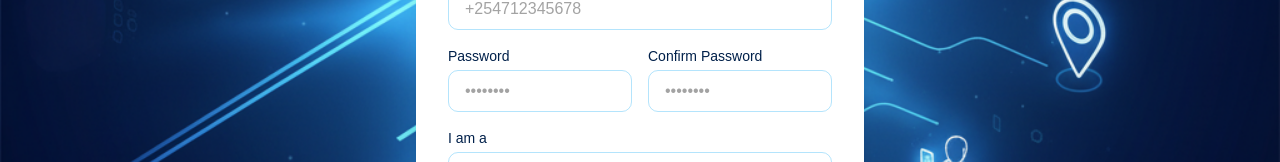
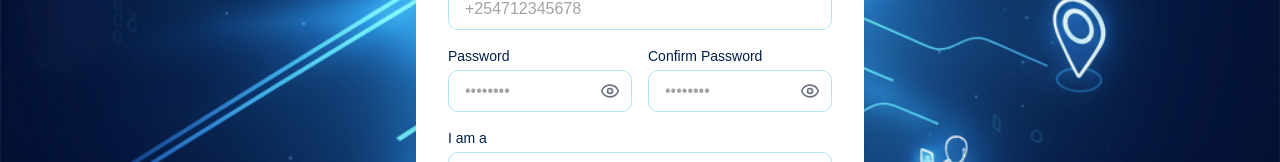
Before and after one commit to oduordaizy/ridelink, a Next.js app in the folder frontend/: page /auth/register in a window 1280 px wide. Shown: the part 595-757 px from the top of the page. Built offline with nearby package versions, Linux system fonts and the light colour scheme; no server answers.

Commit message:
Added view password feature

```diff
--- a/frontend/app/auth/login/page.tsx
+++ b/frontend/app/auth/login/page.tsx
@@ -6,12 +6,14 @@ import { useAuth } from '@/app/contexts/AuthContext';
 import Footer from '@/app/components/Footer';
 import Navbar from '@/app/components/Navbar';
 import Image from 'next/image';
+import { Eye, EyeOff } from 'lucide-react';
 
 export default function Login() {
   const [formData, setFormData] = useState({
     username: '',
     password: '',
   });
+  const [showPassword, setShowPassword] = useState(false);
   const [error, setError] = useState('');
   const [isLoading, setIsLoading] = useState(false);
   const { login } = useAuth();
@@ -109,16 +111,29 @@ export default function Login() {
                 >
                   Password
                 </label>
+                <div className="relative">
                   <input
-                  type="password"
+                    type={showPassword ? 'text' : 'password'}
                     id="password"
                     name="password"
                     value={formData.password}
                     onChange={handleChange}
-                  className="w-full px-4 py-3 border border-[#08A6F6]/40 rounded-lg focus:ring-2 focus:ring-[#08A6F6] focus:outline-none"
+                    className="w-full px-4 py-3 border border-[#08A6F6]/40 rounded-lg focus:ring-2 focus:ring-[#08A6F6] focus:outline-none pr-10"
                     placeholder="Password"
                     required
                   />
+                  <button
+                    type="button"
+                    onClick={() => setShowPassword(!showPassword)}
+                    className="absolute right-3 top-1/2 -translate-y-1/2 text-gray-500 hover:text-[#08A6F6] focus:outline-none"
+                  >
+                    {showPassword ? (
+                      <EyeOff className="h-5 w-5" />
+                    ) : (
+                      <Eye className="h-5 w-5" />
+                    )}
+                  </button>
+                </div>
               </div>
               <button
                 type="submit"
--- a/frontend/app/auth/register/page.tsx
+++ b/frontend/app/auth/register/page.tsx
@@ -6,6 +6,7 @@ import { useAuth } from '@/app/contexts/AuthContext';
 import Footer from '@/app/components/Footer';
 import Navbar from '@/app/components/Navbar';
 import Image from 'next/image';
+import { Eye, EyeOff } from 'lucide-react';
 
 export default function Register() {
   const [formData, setFormData] = useState({
@@ -18,6 +19,9 @@ export default function Register() {
     phone_number: '',
     user_type: 'passenger' as 'driver' | 'passenger',
   });
+
+  const [showPassword, setShowPassword] = useState(false);
+  const [showConfirmPassword, setShowConfirmPassword] = useState(false);
 
   const [error, setError] = useState('');
   const [isLoading, setIsLoading] = useState(false);
@@ -185,31 +189,57 @@ export default function Register() {
                 <label htmlFor="password" className="block text-sm font-medium text-[#00204a] mb-1">
                   Password
                 </label>
+                <div className="relative">
                   <input
-                  type="password"
+                    type={showPassword ? 'text' : 'password'}
                     id="password"
                     name="password"
                     value={formData.password}
                     onChange={handleChange}
-                  className="w-full px-4 py-2 border border-[#08A6F6]/30 rounded-lg focus:ring-2 focus:ring-[#08A6F6] focus:outline-none"
+                    className="w-full px-4 py-2 border border-[#08A6F6]/30 rounded-lg focus:ring-2 focus:ring-[#08A6F6] focus:outline-none pr-10"
                     placeholder="••••••••"
                     required
                   />
+                  <button
+                    type="button"
+                    onClick={() => setShowPassword(!showPassword)}
+                    className="absolute right-3 top-1/2 -translate-y-1/2 text-gray-500 hover:text-[#08A6F6] focus:outline-none"
+                  >
+                    {showPassword ? (
+                      <EyeOff className="h-5 w-5" />
+                    ) : (
+                      <Eye className="h-5 w-5" />
+                    )}
+                  </button>
+                </div>
               </div>
               <div>
                 <label htmlFor="password_confirm" className="block text-sm font-medium text-[#00204a] mb-1">
                   Confirm Password
                 </label>
+                <div className="relative">
                   <input
-                  type="password"
+                    type={showConfirmPassword ? 'text' : 'password'}
                     id="password_confirm"
                     name="password_confirm"
                     value={formData.password_confirm}
                     onChange={handleChange}
-                  className="w-full px-4 py-2 border border-[#08A6F6]/30 rounded-lg focus:ring-2 focus:ring-[#08A6F6] focus:outline-none"
+                    className="w-full px-4 py-2 border border-[#08A6F6]/30 rounded-lg focus:ring-2 focus:ring-[#08A6F6] focus:outline-none pr-10"
                     placeholder="••••••••"
                     required
                   />
+                  <button
+                    type="button"
+                    onClick={() => setShowConfirmPassword(!showConfirmPassword)}
+                    className="absolute right-3 top-1/2 -translate-y-1/2 text-gray-500 hover:text-[#08A6F6] focus:outline-none"
+                  >
+                    {showConfirmPassword ? (
+                      <EyeOff className="h-5 w-5" />
+                    ) : (
+                      <Eye className="h-5 w-5" />
+                    )}
+                  </button>
+                </div>
               </div>
             </div>
 
```
Lines whose indentation alone changed are shown as unchanged.
